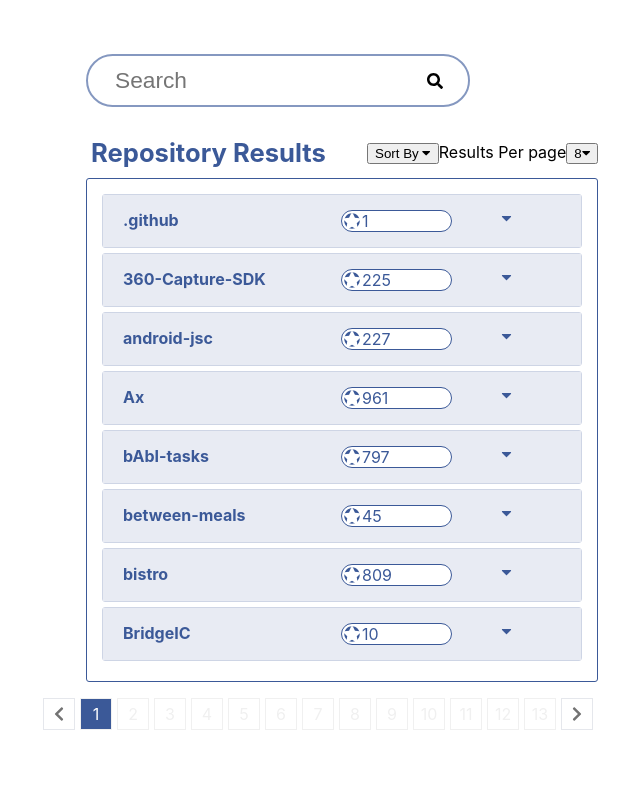
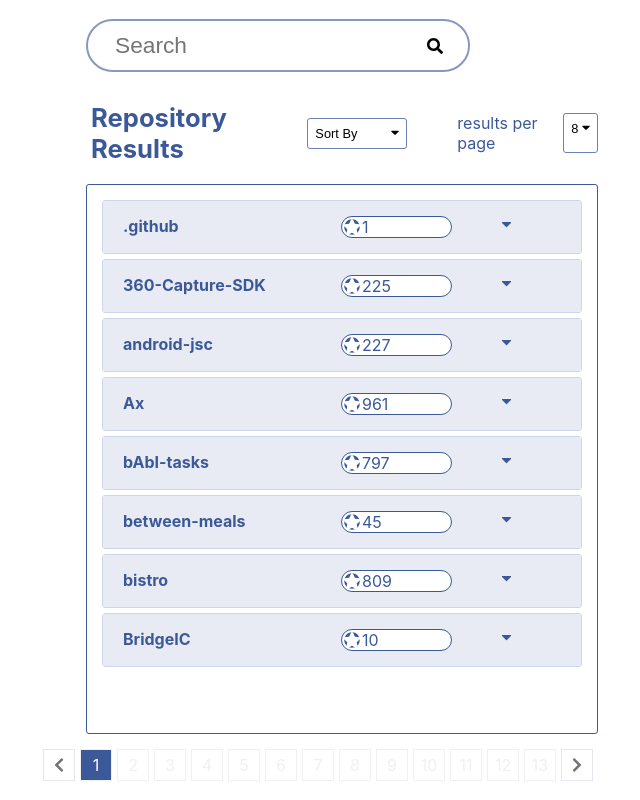
Before and after one commit to DimitrisZx/facebook-repos, a React (Create React App) app: page / in a window 1280 px wide. Shown: the whole page, without its empty margins (298-938 px from the left). Built offline with nearby package versions, Linux system fonts and the light colour scheme.

Commit message:
fix bugs in num of items to display, pagination and styling

```diff
--- a/src/components/App/App.js
+++ b/src/components/App/App.js
@@ -56,7 +56,7 @@ class App extends React.Component {
   }
 
   setNumOfResults(numOfResults) {
-    this.setState({itemsPerPage: numOfResults});
+    this.setState({itemsPerPage: parseInt(numOfResults)});
   }
 
   toggleItem(itemToExpand){
@@ -94,7 +94,10 @@ class App extends React.Component {
       this.setState({searchedResults: []})
     } else {
       const foundItems = this.state.reposData.filter(repo => repo.full_name.includes(searchTerm));
-      this.setState({searchedResults: foundItems})
+      this.setState({
+        searchedResults: foundItems,
+        currentPageIndex: 0
+      })
     }
   }
 
@@ -117,7 +120,7 @@ class App extends React.Component {
             <h1 style={titleStyles}>Repository Results</h1>
             <section style={displayOptionsStyles}>
               <SortByButton sortingFunction={this.sortResults} />
-              <ResultsPerPageBtn resultsNumFunction={this.setNumOfResults} />
+              <ResultsPerPageBtn resultsNumFunction={this.setNumOfResults} itemsPerPageNum={itemsPerPage} />
             </section>
           </section>
           <List
--- a/src/components/List/List.js
+++ b/src/components/List/List.js
@@ -9,6 +9,10 @@ export default function List({ reposData, itemsPerPage, toggleItem, expandedItem
     const firstRepoIndex = itemsPerPage * pageIndex;
     const lastRepoIndex = firstRepoIndex + itemsPerPage;
     const reposToShow = reposData.slice(firstRepoIndex, lastRepoIndex)
+    console.log(firstRepoIndex,lastRepoIndex    )
+    if (reposData === '') {
+        reposData = "No matching repos";
+    }
     return (
         <ul className={classes.listStyle}>
             { reposToShow.map((repo, index) =>
@@ -29,6 +33,8 @@ const useStyles = createUseStyles({
         background: "white",
         padding: "15px",
         borderRadius: "3px",
-        marginTop: "5px"
+        margin: "15px 0px",
+        height: "550px",
+        overflow: "auto"
     },
 });
--- a/src/components/Pagination/Pagination.js
+++ b/src/components/Pagination/Pagination.js
@@ -8,7 +8,7 @@ export default function Pagination({ currentPage, numOfPages, goToPage }) {
     console.log(numOfPages)
 
     const handleClick = (pageIndex, numOfPages=undefined) => {
-        if ((numOfPages !== undefined && pageIndex > numOfPages) || pageIndex < 1) {
+        if ((numOfPages !== undefined && pageIndex > numOfPages) || pageIndex < 0) {
             return; // Cancel operation if index is bigger than last page or smaller than 1
         } else {
             goToPage(pageIndex);
--- a/src/components/ResultsPerPageBtn/ResultsPerPageBtn.js
+++ b/src/components/ResultsPerPageBtn/ResultsPerPageBtn.js
@@ -3,15 +3,19 @@ import { FontAwesomeIcon } from "@fortawesome/react-fontawesome";
 import { faCaretDown } from "@fortawesome/free-solid-svg-icons";
 import { createUseStyles } from "react-jss";
 
-export default function ResultsPerPageBtn({ resultsNumFunction }) {
+export default function ResultsPerPageBtn({ resultsNumFunction, itemsPerPageNum }) {
     const classes = useStyles();
     const resultsOptions = document.querySelector("#display-options");
 
     const expandOptions = () => {
         if (resultsOptions.hasAttribute("style")) {
-            resultsOptions.removeAttribute("style");
+            document.querySelector("#display-options").style.display = "flex";
         } else {
             resultsOptions.style.display = "flex";
+            const optionsList = document.querySelector("#results-btn");
+            optionsList.addEventListener("mouseleave", () => {
+                document.querySelector("#display-options").style.display = "none";
+            })
         }
     };
 
@@ -21,13 +25,13 @@ export default function ResultsPerPageBtn({ resultsNumFunction }) {
     }
 
     return (
-        <div className={classes.displayBtn}>
-            <span>Results Per page</span>
-            <button onClick={ expandOptions }>8<FontAwesomeIcon icon={faCaretDown}/></button>
+        <div id="results-btn" className={classes.displayBtn}>
+            <span style={{color: "#3b5998"}}>results per page</span>
+            <button className={classes.button} onClick={ expandOptions }><span>{itemsPerPageNum}</span><FontAwesomeIcon icon={faCaretDown}/></button>
             <section id="display-options" className={classes.resultsOptions}>
                 <ul>
-                    <li onClick={() => handleClick(resultsNumFunction, "8")} className={classes.sortingOption}>8</li>
-                    <li onClick={() => handleClick(resultsNumFunction, "16")} className={classes.sortingOption}>16</li>
+                    <li onClick={() => handleClick(resultsNumFunction, "8")} className={classes.resultsOption}>8</li>
+                    <li onClick={() => handleClick(resultsNumFunction, "16")} className={classes.resultsOption}>16</li>
                 </ul>
             </section>
         </div>
@@ -35,14 +39,25 @@ export default function ResultsPerPageBtn({ resultsNumFunction }) {
 }
 
 const useStyles = createUseStyles({
+    button: {
+        background: "#fff",
+        border: "1px solid #6a81b1",
+        fontSize: ".8rem",
+        borderRadius: "3px",
+        marginLeft: "10px",
+        padding: "7px",
+        display: "flex",
+        justifyContent: "space-between",
+        width: "40px"
+    },
     displayBtn: {
-        position: "relative"
+        position: "relative",
+        display: "flex",
+        zIndex: 3
     },
     resultsOptions: {
-        background: "#fff",
-        border: "1px solid black",
         position: "absolute",
-        top: "22px",
+        top: "30px",
         width: "100%",
         "&  *": {
             listStyle: "none",
@@ -50,6 +65,16 @@ const useStyles = createUseStyles({
             margin: "0",
             cursor: "pointer"
         },
-        display: "none"
+        display: "none",
+        justifyContent: "flex-end"
     },
+    resultsOption : {
+        background: "#fff",
+        marginTop: "2px",
+        border: "1px solid #3b5998",
+        padding: "10px",
+        textAlign: "left",
+        color: "#3b5998",
+        width: "100%",
+    }
 });
--- a/src/components/SortByButton/SortByButton.js
+++ b/src/components/SortByButton/SortByButton.js
@@ -9,9 +9,13 @@ export default function SortByButton({ sortingFunction }) {
 
     const expandOptions = e => {
         if (sortingOptions.hasAttribute("style")) {
-            sortingOptions.removeAttribute("style");
+            document.querySelector("#sorting-options").style.display = "flex"
         } else {
             sortingOptions.style.display = "flex"
+            const optionsList = document.querySelector("#sorting-btn");
+            optionsList.addEventListener("mouseleave", () => {
+                document.querySelector("#sorting-options").style.display = "none"
+            })
         }
     };
 
@@ -20,8 +24,8 @@ export default function SortByButton({ sortingFunction }) {
         sortingFunction(fieldToSort)
     }
     return (
-        <div className={classes.displayBtn}>
-            <button onClick={ expandOptions }>Sort By <FontAwesomeIcon icon={faCaretDown}/></button>
+        <div id="sorting-btn" className={classes.displayBtn}>
+            <button className={classes.button} onClick={ expandOptions }><span>Sort By</span> <FontAwesomeIcon icon={faCaretDown}/></button>
             <section id="sorting-options" className={classes.sortingOptions}>
                 <ul>
                     <li onClick={() => handleClick(sortingFunction, "full_name")} className={classes.sortingOption}>Name</li>
@@ -33,14 +37,25 @@ export default function SortByButton({ sortingFunction }) {
 }
 
 const useStyles = createUseStyles({
+    button : {
+        background: "#fff",
+        padding: "7px",
+        width: "100px",
+        display: "flex",
+        justifyContent: "space-between",
+        borderRadius: "3px",
+        border: "1px solid #6a81b1",
+        fontSize: ".8rem",
+        borderRadius: "3px"
+    },
     displayBtn: {
-        position: "relative"
+        position: "relative",
+        marginRight: "50px",
+        zIndex: "3",
     },
     sortingOptions: {
-        background: "#fff",
-        border: "1px solid black",
         position: "absolute",
-        top: "22px",
+        top: "30px",
         "&  *": {
             listStyle: "none",
             padding: "0",
@@ -49,4 +64,12 @@ const useStyles = createUseStyles({
         },
         display: "none"
     },
+    sortingOption : {
+        background: "#fff",
+        marginTop: "2px",
+        border: "1px solid #3b5998",
+        padding: "10px",
+        textAlign: "left",
+        color: "#3b5998"
+    }
 });
--- a/src/index.css
+++ b/src/index.css
@@ -19,3 +19,12 @@ code {
 li {
   list-style-type: none;
 }
+
+ul {
+  margin: 0;
+  padding: 0;
+}
+
+button {
+  cursor: pointer;
+}
```
